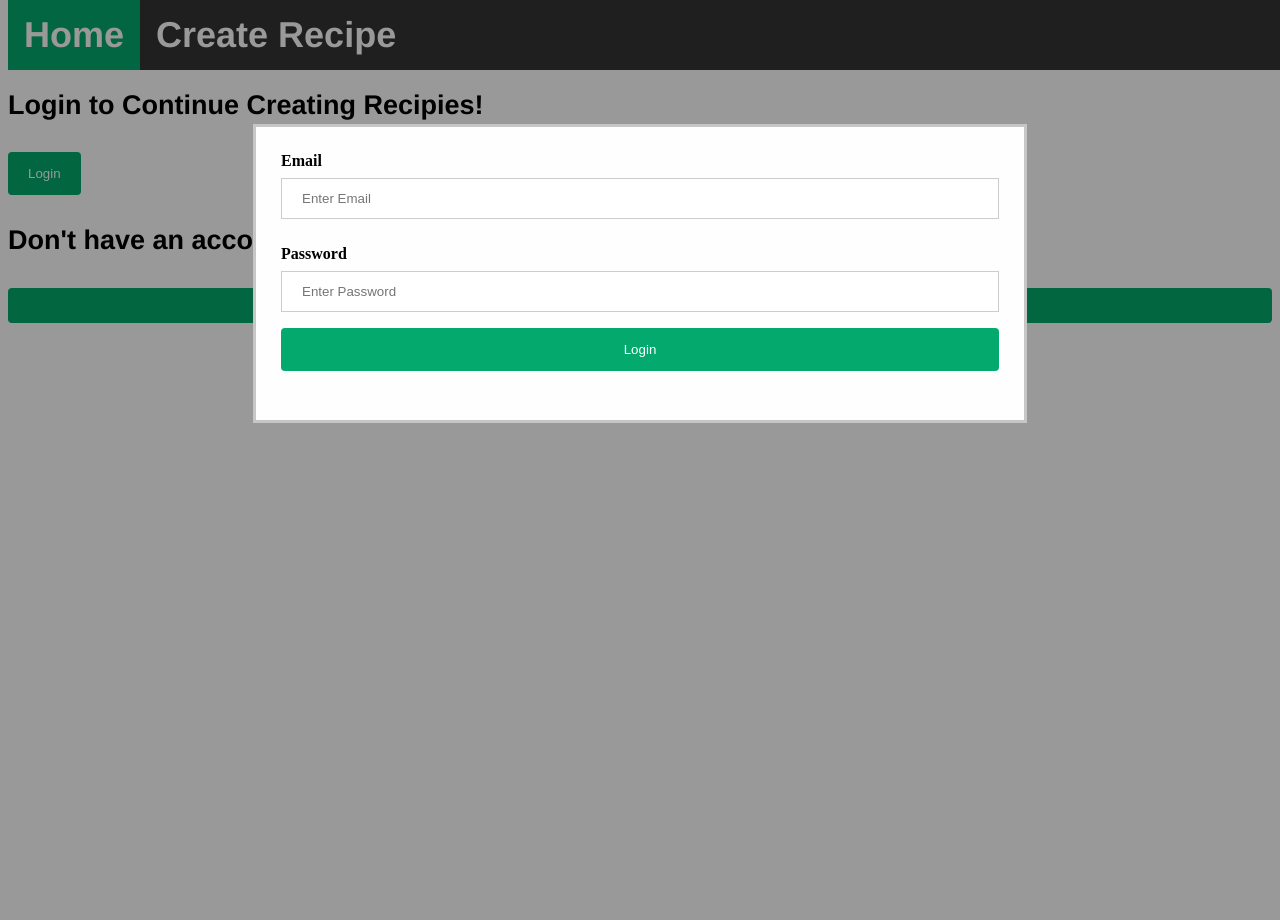
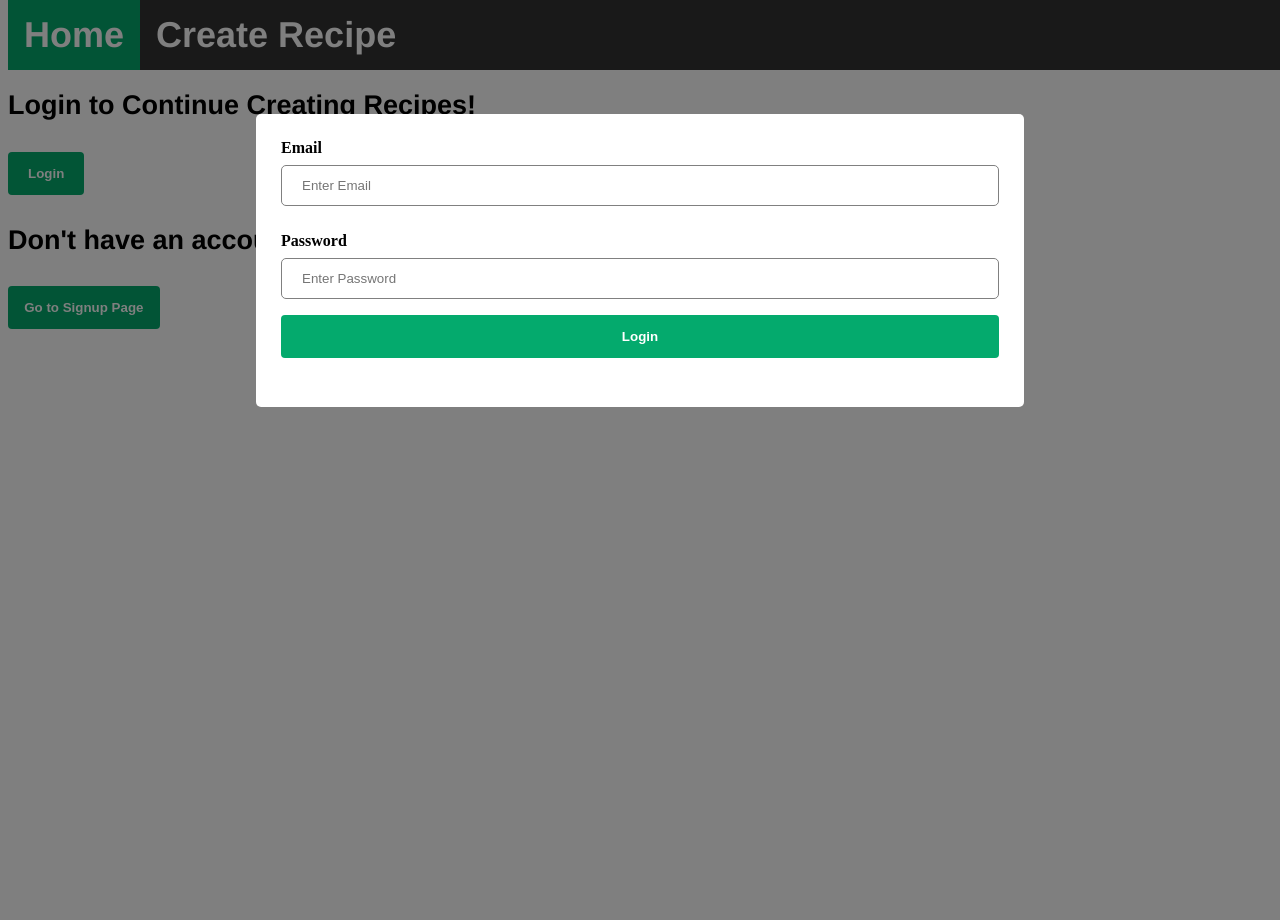
Before and after one commit to braydenhand/recipe-app, a Flask app: page /login in a window 1280 px wide, after a click on "Login". Run offline with Flask 3, Linux system fonts and the light colour scheme.

Commit message:
login/signup and other changes

```diff
--- a/recipe/__init__.py
+++ b/recipe/__init__.py
@@ -22,7 +22,6 @@ def create_app(test_config=None):
     ] = "mysql+mysqldb://24_webapp_035:,yBoVEKv@mysql.lab.it.uc3m.es/24_webapp_035d"
     # Register blueprints
     db.init_app(app)
-    # (we import main from here to avoid circular imports in the next lab)
     from . import main
     from . import auth
     app.register_blueprint(main.bp)
--- a/recipe/auth.py
+++ b/recipe/auth.py
@@ -25,10 +25,8 @@ def signup_post():
     new_user = model.User(email=email, name=username, password=password_hash, timestamp=datetime.datetime.now(dateutil.tz.tzlocal()))
     db.session.add(new_user)
     db.session.commit()
-
     # Log in user after successful signup
     flask_login.login_user(new_user)
-
     return redirect(url_for("main.index"))
 
 @bp.route("/login")
--- a/recipe/initial.py
+++ b/recipe/initial.py
@@ -4,24 +4,21 @@ from recipe import db, model, create_app
 app = create_app()
 with app.app_context():
     user = model.User(
-        # Assuming you have a User model defined with appropriate fields
         name='brady',
         email='brady@example.com',
         password='brady',
         timestamp=datetime.datetime.now(dateutil.tz.tzlocal()),
-        # ... other fields
     )
     db.session.add(user)
     db.session.commit()
     test_recipe = model.Recipe(
-        user_id=user.id,  # Assuming 'user.id' is the user's primary key
+        user_id=user.id,
         user=user,
         name='Dummy Recipe',
         description='This is a dummy recipe for testing purposes.',
         cooking_time=30,
         number_people=4,
         timestamp=datetime.datetime.now(dateutil.tz.tzlocal()),
-        # Assuming you have defined the relationships properly, you might need to adjust these
         ingredients=[],
         steps=[],
     )
--- a/recipe/main.py
+++ b/recipe/main.py
@@ -139,7 +139,6 @@ def create_recipe():
 
     return redirect(url_for("main.recipe", recipe_id=recipe.id))
 
-
 @bp.route("/create_recipe", methods=["GET"])
 @flask_login.login_required
 def create_recipe_get():
@@ -162,7 +161,6 @@ def rate(recipe_id, value):
         rating.value = value
     db.session.commit()
     #Not sure if a commit is needed before drawing but doing it just to be safe
-
     recipe = db.session.get(model.Recipe, recipe_id)
     counter = 0.0
     total = 0.0
--- a/recipe/model.py
+++ b/recipe/model.py
@@ -41,7 +41,6 @@ class Ingredient(db.Model):
     name = db.Column(db.String(512), nullable=False)
     qingredients = db.relationship('QIngredient', back_populates='ingredient')
 
-# Since there is a new ingredient for every recipe qingredient and ingredient is one to one
 class QIngredient(db.Model):
     id = db.Column(db.Integer, primary_key=True)
     quantity = db.Column(db.Float, nullable=False)
--- a/recipe/static/recipe.css
+++ b/recipe/static/recipe.css
@@ -2,7 +2,6 @@
   max-width: 40px;
   height: auto;
 }
-
 
 header {
   font-size: large;
@@ -29,8 +28,6 @@ header {
   font-size: large;
 }
 
-
-
 #addSubmit{
   padding: 8px;
   width: 35%;
@@ -45,7 +42,6 @@ header {
 #addSubmit:hover{
   background-color: #111;
 }
-
 
 .userProfile {
   margin: auto;
@@ -74,9 +70,10 @@ header {
   unicode-bidi: bidi-override;
   direction: rtl;
 }
+
 .filter {
   text-align: center;
-  padding: 20px; /* Adjust the padding as needed */
+  padding: 20px;
 }
 
 .recipe-image{
@@ -84,10 +81,9 @@ header {
 
 }
 
-
 .settings {
   display: inline-block;
-  margin-bottom: 20px; /* Adjust the margin as needed */
+  margin-bottom: 20px;
 }
 
 .flex-container {
@@ -95,15 +91,16 @@ header {
   align-items: center;
   justify-content: center;
 }
+
 .flex-container2 {
   display: flex;
   align-items: center;
   justify-content: space-between;
   padding-right: 20%;
 }
+
 .flex-container3 {
   display: flex;
-
   justify-content: center;
 }
 
@@ -111,17 +108,11 @@ header {
   align-self: left;
 }
 
-
 #recipes {
   align-content: center;
   align-self: center;
   justify-content: center;
 }
-
-
-
-
-
 
 .rating label {
   position: relative;
@@ -129,14 +120,14 @@ header {
   height: 30px;
   cursor: pointer;
 }
+
 .rating {
-  /*background: url("/static/star.png"); /* Path to your star image */
+  /*Legacy feature: background: url("/static/star.png") */
   width: 100%;
   height: 100%;
   width: 30px;
   height: 30px;
 }
-
 
 /* Navigation Bar */
 ul {
@@ -185,18 +176,31 @@ li a:hover:not(.active) {
   padding: 12px 20px;
   margin: 8px 0;
   display: inline-block;
-  border: 1px solid #ccc;
+  border: 1px solid grey;
+  border-radius: 5px;
   box-sizing: border-box;
 }
 
 .login-button {
   background-color: #04AA6D;
   color: white;
+  font-weight: bold;
   padding: 14px 20px;
   margin: 8px 0;
   border: none;
   cursor: pointer;
   width: 100%;
+}
+
+.signup-button{
+  background-color: #04AA6D;
+  color: white;
+  font-weight: bold;
+  padding: 14px 14px;
+  margin: 8px 0;
+  border: none;
+  cursor: pointer;
+  width: 12%;
 }
 
 .login-button:hover {
@@ -211,50 +215,26 @@ li a:hover:not(.active) {
 .modal {
   display: none;
   position: fixed;
-  z-index: 1;
+  width: 100%;
+  height: 100%;
   left: 0;
   top: 0;
-  width: 100%;
-  height: 100%;
   overflow: auto;
-  background-color: rgb(0,0,0);
-  background-color: rgba(0,0,0,0.4);
-  padding-top: 60px;
+  padding-top: 50px;
+  background-color: rgba(0,0,0,0.5);
 }
 
-/* Pop-Up Content/Box */
+/* Pop-Up Box */
 .modal-content {
-  background-color: #fefefe;
-  margin: 5% auto 15% auto;
-  border: 3px solid #c6c6c6;
+  background-color: white;
+  border-radius: 5px;
+  margin: 5% auto;
   width: 60%;
-}
-
-/* Close button */
-.close {
-  position: absolute;
-  right: 25px;
-  top: 0;
-  color: #000;
-  font-size: 35px;
-  font-weight: bold;
-}
-
-.close:hover,
-.close:focus {
-  color: red;
-  cursor: pointer;
 }
 
 /* Animation */
 .animate {
-  -webkit-animation: animatezoom 0.5s;
   animation: animatezoom 0.5s
-}
-
-@-webkit-keyframes animatezoom {
-  from {-webkit-transform: scale(0)}
-  to {-webkit-transform: scale(1)}
 }
 
 @keyframes animatezoom {
@@ -262,32 +242,26 @@ li a:hover:not(.active) {
   to {transform: scale(1)}
 }
 
-
 .recipe_preview {
   width: 100%; /* Adjust the width as needed */
   box-sizing: border-box;
   border: 1px solid #ddd; /* Optional: Add a border for visual separation */
-
   margin-bottom: 20px; /* Optional: Add margin for spacing between recipe previews */
 }
 
 #formdiv{
   justify-content: space-between;
+}
 
-
-}
 #cooktime{
   text-align: left;
   flex: 50%;
 }
+
 #numpeople{
   text-align: left;
   flex: 50%;
 }
-
-
-
-
 
 .left-preview {
   flex: 40%; /* Adjust the width of the left side */
@@ -297,8 +271,6 @@ li a:hover:not(.active) {
   flex: 60%; /* Adjust the width of the right side */
   padding-left: 20px; /* Optional: Add padding for spacing between photo and details */
   background-color: #ececec;
-
-
 }
 
 img {
@@ -312,11 +284,10 @@ img {
   font-size: 1.2em;
   font-weight: bold;
 }
+
 #recipehead {
   text-align: center;
 }
-
-
 
 .recipe {
   max-width: 800px;
@@ -325,7 +296,6 @@ img {
   border: 1px solid #ddd;
   background-color: #f9f9f9;
 }
-
 
 .photos {
   display: flex;
@@ -356,7 +326,6 @@ img {
   margin-left: 20px;
   background-color: #111;
   border-radius: 10%;
-
 }
 
 .app-description {
@@ -364,6 +333,7 @@ img {
   color: #b3b3b3;
   font-family: Verdana, Geneva, Tahoma, sans-serif;
 }
+
 .app-description-header {
   font-size: 50px;
   color: #fff;
@@ -378,7 +348,6 @@ img {
   color: #008152;
   font-family: Verdana, Geneva, Tahoma, sans-serif;
 }
-
 
 /* Colors */
 .recipe.header a {
@@ -414,7 +383,6 @@ img {
   font-size: 120%;
   margin-top: 10px;
 }
-
 
 .newRecipe {
   max-width: 600px;
@@ -463,7 +431,6 @@ label {
   text-align: left;
 }
 
-
 .step {
   margin-bottom: 10px;
   padding: 8px;
@@ -473,8 +440,6 @@ label {
   box-sizing: border-box;
 }
 
-
-
 .quantity {
     margin-bottom: 10px;
     padding: 8px;
@@ -483,6 +448,7 @@ label {
     width: 10%; /* Set a specific width for quantity and unit */
     box-sizing: border-box;
 }
+
 .unit {
   margin-bottom: 10px;
   padding: 8px;
@@ -491,6 +457,7 @@ label {
   width: 24.2%; /* Set a specific width for quantity and unit */
   box-sizing: border-box;
 }
+
 .ingredientName {
     margin-bottom: 10px;
     padding-left: 8px;
--- a/recipe/templates/auth/login.html
+++ b/recipe/templates/auth/login.html
@@ -2,7 +2,7 @@
 
 {% block content %}
   <header>
-    <h2>Login to Continue Creating Recipies!</h2>
+    <h2>Login to Continue Creating Recipes!</h2>
   </header>
   <body>
     <button class="login-button" onclick="document.getElementById('id01').style.display='block'" style="width:auto;">Login</button>
@@ -21,14 +21,16 @@
           <p style="color: red;">{{ error }}</p>
         </div>
       </form>
+
     </div>
 
     <header>
       <h2>Don't have an account?</h2>
     </header>
-    <form action="{{ url_for('auth.signup') }}" method="get">
-      <button type="submit">Go to Signup</button>
-  </form>
+      <form action="{{ url_for('auth.signup') }}" method="get">
+        <button class="signup-button" type="submit">Go to Signup Page</button>
+      </form>
+
     <script>
       var modal = document.getElementById('id01');
       window.onclick = function(event) {
--- a/recipe/templates/base.html
+++ b/recipe/templates/base.html
@@ -17,7 +17,6 @@
           </li>
           <li class="login">
             {% if current_user.is_authenticated: %}
-
               <a href="{{ url_for('auth.logout') }}">Logout</a>
             {% elif request.endpoint not in ['auth.login', 'auth.signup'] %}
               <a href="{{ url_for('auth.login') }}">Login</a></div>
--- a/recipe/templates/main/create_recipe.html
+++ b/recipe/templates/main/create_recipe.html
@@ -53,7 +53,7 @@
           id="unit${ingredientCount}"
           name="unit${ingredientCount}"
           list="unitlist"
-          required />
+        required/>
           <datalist id="unitlist">
             <option value="Teaspoon (tsp)"></option>
             <option value="Tablespoon (tbsp)"></option>
@@ -71,8 +71,6 @@
             <option value="Inch (in)"></option>
             <option value="Centimeter (cm)"></option>
           </datalist>
-
-
 
         <label for="ingredientName${ingredientCount}">Ingredient:</label>
         <input
--- a/recipe/templates/main/index.html
+++ b/recipe/templates/main/index.html
@@ -16,12 +16,11 @@
           get ideas, and rate other's recipies.
       </p>
       </div>
-
   </div>
 </section>
 
 <section class="filter">
-  <h2>Latest Recipies:</h2>
+  <h2>Latest Recipes:</h2>
   <span>
     <form class="settings" action="{{ url_for('main.index') }}" method="get">
       <div class="flex-container">
--- a/recipe/templates/rating.html
+++ b/recipe/templates/rating.html
@@ -1,8 +1,6 @@
 {% extends 'recipe_template.html' %}
 {% block content %}
 <section>
-
-
   {% if current_user.is_authenticated: %}
   <div class="User Rating">Your Rating: {{rating.value}} / 5</div>
   <div class="ChangeRating">
@@ -13,7 +11,6 @@
     <input type="radio" id="star2" class="rating" value="2" onclick="submitRating(2)" /><label for="star2"></label>
     <input type="radio" id="star1" class="rating" value="1" onclick="submitRating(1)" /><label for="star1"></label>
   </div>
-
 </section>
 
 <script>
--- a/recipe/templates/recipe_template.html
+++ b/recipe/templates/recipe_template.html
@@ -28,11 +28,8 @@
           {% endfor %}
         </div>
         {% endif %}
-
       </span>
       <span class="details">
-
-
         <div class="number-of-people">
           Feeds:
           <span id="numberPeople">{{ recipe.number_people }}</span>
@@ -81,7 +78,6 @@
         </div>
         {% endif %}
       </span>
-
     </span>
   </div>
   <br>
```
Also changed, not shown: recipe/templates/main/posts.html (+4 -5 lines), recipe/templates/auth/signup.html (line endings or trailing spaces), recipe/templates/main/recipe.html (line endings or trailing spaces), recipe/templates/recipe_preview_template.html (line endings or trailing spaces). Lines whose indentation alone changed are shown as unchanged.
